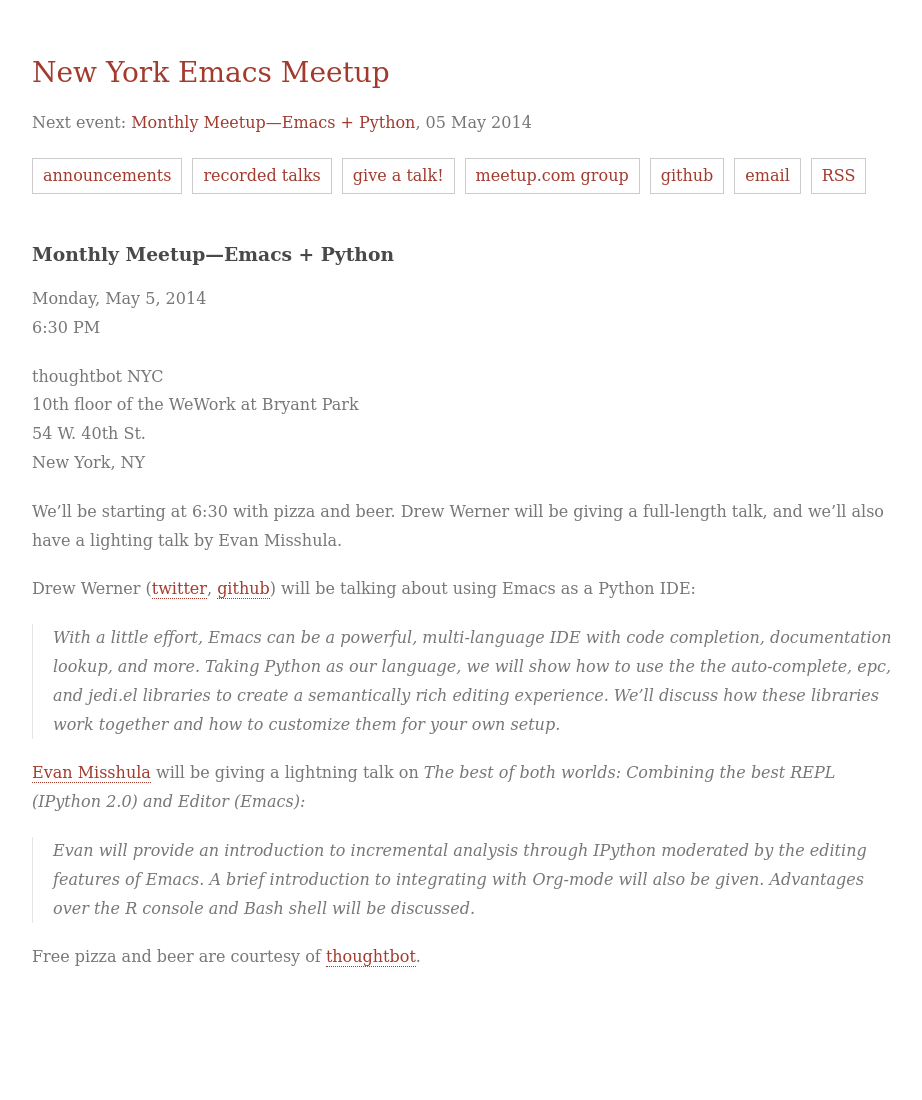
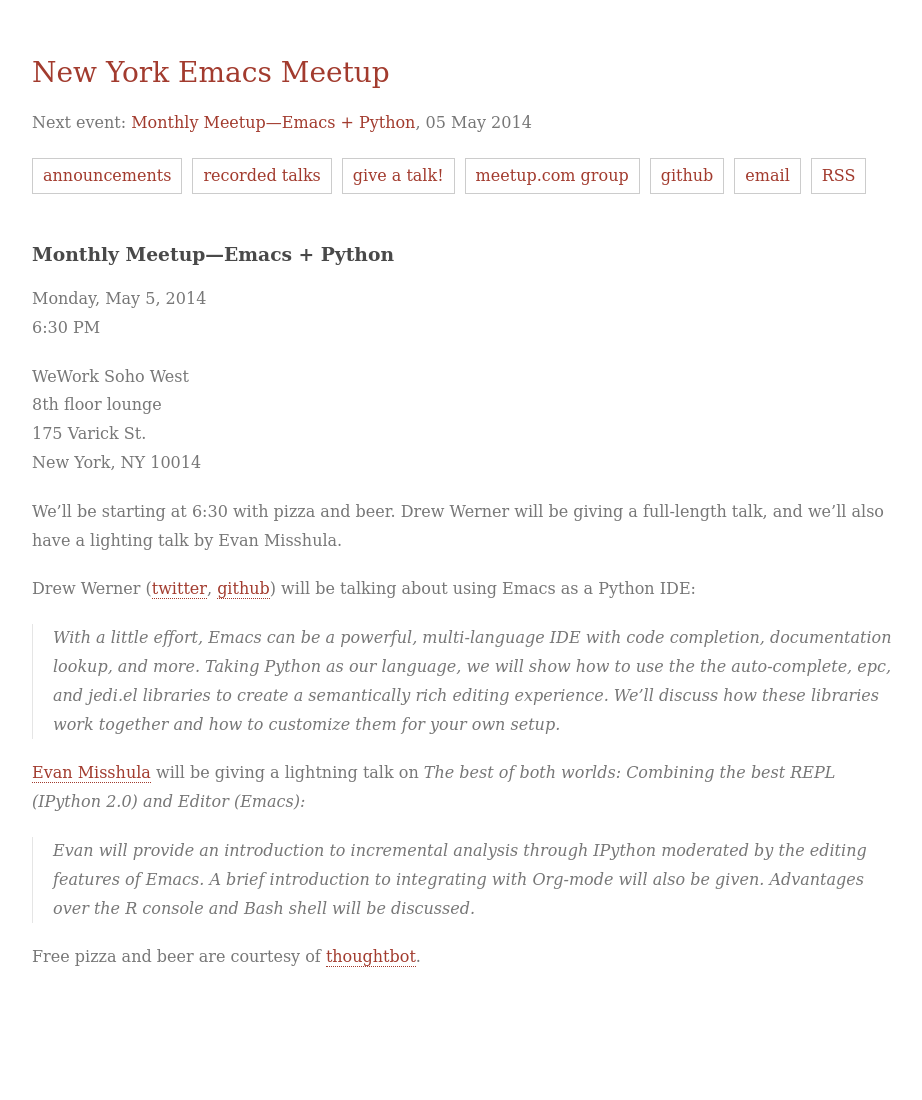
Before and after one commit to emacsnyc/emacsnyc.github.io, a Jekyll site: the page built from _posts/2014-04-14-monthly-meetup-emacs-plus-python.md, in a window 1280 px wide. Shown: the whole page, without its empty margins (178-1100 px from the left). Built offline with Jekyll 4.4.1, drawn with Linux system fonts in a browser that asks for light colours.

Commit message:
change May meetup location to WeWork Soho West
* split up time_and_place partial
* add location partials for Bryant Park and Soho West

```diff
--- /dev/null
+++ b/_includes/location_bryant_park.html
@@ -0,0 +1,6 @@
+<p>
+  thoughtbot NYC<br />
+  10th floor of the WeWork at Bryant Park<br />
+  54 W. 40th St.<br />
+  New York, NY
+</p>
--- /dev/null
+++ b/_includes/location_soho_west.html
@@ -0,0 +1,6 @@
+<p>
+  WeWork Soho West<br />
+  8th floor lounge<br />
+  175 Varick St.<br />
+  New York, NY 10014
+</p>
--- a/_includes/time_and_place.html
+++ b/_includes/time.html
@@ -4,10 +4,3 @@
     {{ page.scheduled | date:"%-I:%M %p" }}
   </date>
 </p>
-
-<p>
-  thoughtbot NYC<br />
-  10th floor of the WeWork at Bryant Park<br />
-  54 W. 40th St.<br />
-  New York, NY
-</p>
--- a/_layouts/post.html
+++ b/_layouts/post.html
@@ -4,10 +4,6 @@ layout: default
 
 <h3>{{ page.title }}</h3>
 
-{% if page.scheduled %}
-{% include time_and_place.html %}
-{% endif %}
-
 {{ content }}
 
 {% if page.scheduled %}
--- a/_posts/2014-04-14-monthly-meetup-emacs-plus-python.md
+++ b/_posts/2014-04-14-monthly-meetup-emacs-plus-python.md
@@ -5,6 +5,9 @@ date: 2014-04-14 14:43
 
 scheduled: 2014-05-05 18:30
 ---
+
+{% include time.html %}
+{% include location_soho_west.html %}
 
 We'll be starting at 6:30 with pizza and beer. Drew Werner will be giving a full-length talk, and we'll also have a lighting talk by Evan Misshula.
 
```
Also changed, not shown: _posts/2014-03-26-monthly-meetup-introductory-emacs-lisp-erc.md (+3 -0 lines).
